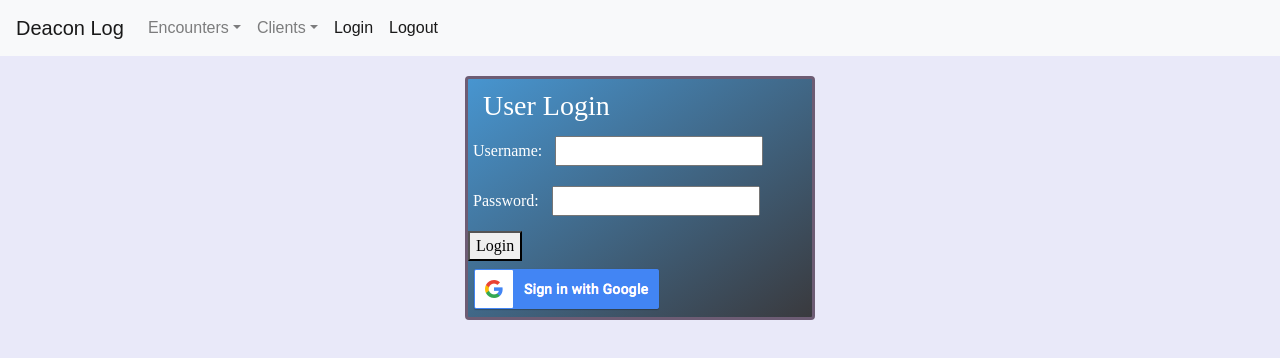
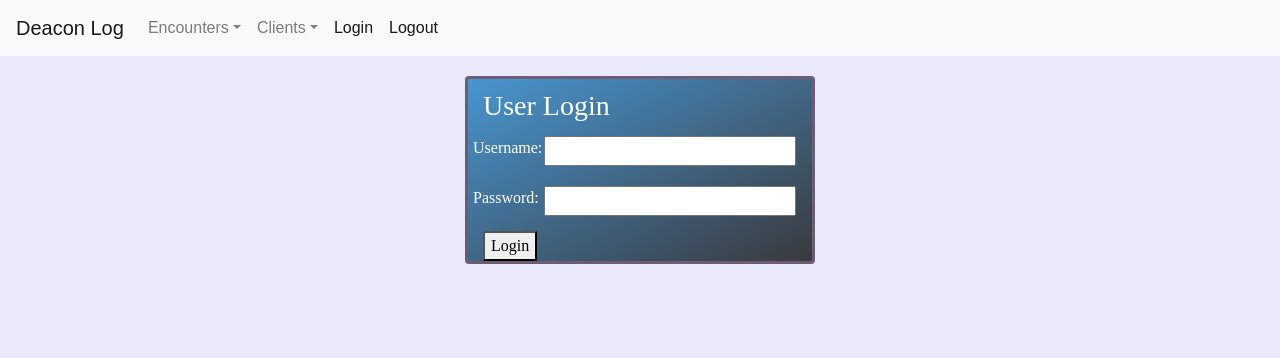
Before and after one commit to edfeld/deacon-log-mysql, a React (Create React App) app in the folder client/: page /login in a window 1280 px wide. Shown: the top 358 px of the page. Built offline with nearby package versions, Linux system fonts and the light colour scheme; no server answers.

Commit message:
format the Login page elements

```diff
--- a/client/src/components/Login/LoginForm.css
+++ b/client/src/components/Login/LoginForm.css
@@ -23,7 +23,12 @@
 
 .login-frm-elem {
     margin: 5px 8px 15px 5px;
+    width: 75%;
 
+}
+
+label.login-frm-elem {
+  width: 20%;
 }
 
 @media (min-width: 1px) and (max-width: 640px) {
@@ -43,6 +48,11 @@
     .Google-Login-Btn {
         margin: 5px 0 5px 3px;
     }
-
+    label.login-frm-elem {
+      width: 17%;
+    }
+    .login-frm-elem {
+      width:73%;
+    }
 
 }
--- a/client/src/components/Login/LoginForm.js
+++ b/client/src/components/Login/LoginForm.js
@@ -1,7 +1,7 @@
 import React, { Component } from 'react'
 import { Redirect } from 'react-router-dom'
 import './LoginForm.css'
-import googleButton from './google_signin_buttons/web/1x/btn_google_signin_dark_normal_web.png'
+// import googleButton from './google_signin_buttons/web/1x/btn_google_signin_dark_normal_web.png'
 
 class LoginForm extends Component {
 	constructor() {
@@ -39,6 +39,8 @@ class LoginForm extends Component {
 				<div className="login-form">
 					<h3 className='login-head'>User Login</h3>
 					<form>
+            <div className="container">
+              <div className="row">
                 <label className='login-frm-elem' htmlFor="username">Username: </label>
                 <input className='login-frm-elem'
                   type="text"
@@ -46,6 +48,8 @@ class LoginForm extends Component {
                   value={this.state.username}
                   onChange={this.handleChange}
                 />
+              </div>
+              <div className="row">
                 <label className='login-frm-elem' htmlFor="password">Password: </label>
                 <input className='login-frm-elem'
                   type="password"
@@ -53,14 +57,15 @@ class LoginForm extends Component {
                   value={this.state.password}
                   onChange={this.handleChange}
                 />
+                </div>
               <button onClick={this.handleSubmit}>Login</button>
+            </div>
 					</form>
-					<div className='Google-Login-Btn'>
+					{/* <div className='Google-Login-Btn'>
 						<a  href="/auth/google">
-						{/* <GoogleButton /> */}
 						<img src={googleButton} alt="sign into Google Button" />
 						</a>
-					</div>
+					</div> */}
 				</div>
 			)
 		}
```
Lines whose indentation alone changed are shown as unchanged.
